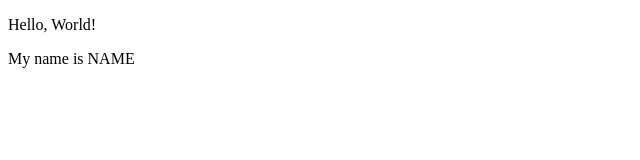
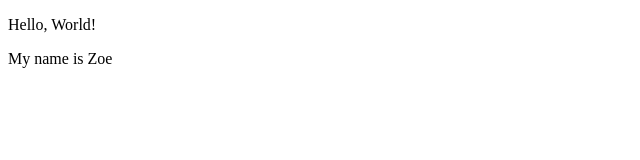
Before and after one commit to zotu4246/zotu4246.github.io, a plain HTML site: page index.html in a window 1280 px wide. Shown: the full height of the page, 0-640 px from the left. Drawn offline with Linux system fonts and the light colour scheme.

Commit message:
Update index.html

```diff
--- a/index.html
+++ b/index.html
@@ -4,8 +4,7 @@
     <head></head>
     <body>
       <p>Hello, World!</p>
-      <p>My name is NAME</p>
-      <!-- Change NAME to your name! -->
+      <p>My name is Zoe</p>
     </body>
   </html>
 </html>
```
